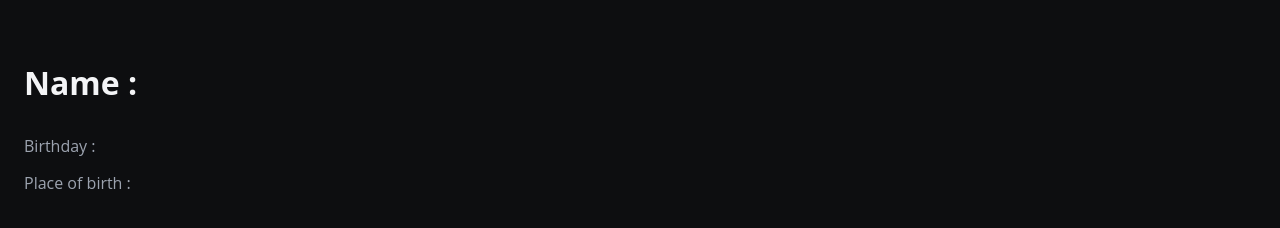
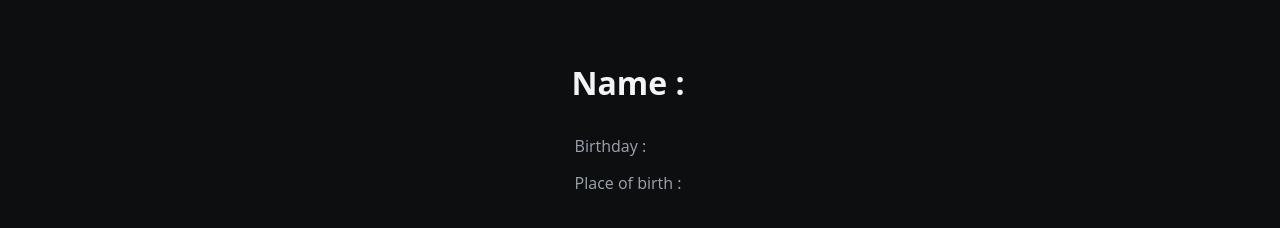
Before and after one commit to jangth0655/ReMovie-client, a React (Create React App) app: page /actors/1 in a window 1280 px wide. Shown: the part 408-636 px from the top of the page. Built offline with nearby package versions, Linux system fonts and the light colour scheme.

Commit message:
updated_layout-titleName&actor

```diff
--- a/src/components/layout.tsx
+++ b/src/components/layout.tsx
@@ -38,7 +38,9 @@ const Col = styled.div`
 
 const SearchContainer = styled.div``;
 
-const LogoName = styled.div``;
+const LogoName = styled.div`
+  cursor: pointer;
+`;
 
 const Name = styled.span<{ active?: boolean }>`
   font-size: ${(props) => props.theme.fontSize.big};
@@ -215,7 +217,7 @@ const Layout: React.FC<LayoutProps> = ({ children, title }) => {
           </Svg>
         ) : (
           <Col>
-            <LogoName>
+            <LogoName onClick={() => onHome()}>
               <Name active={true}>Re</Name>
               <Name>Movie</Name>
             </LogoName>
--- a/src/screen/actor/ActorDetail.tsx
+++ b/src/screen/actor/ActorDetail.tsx
@@ -31,7 +31,7 @@ const Container = styled.div<{ post?: string }>`
   display: flex;
   flex-direction: column;
   justify-content: center;
-  align-items: flex-start;
+  align-items: center;
 `;
 
 const ActorImageBox = styled.div`
@@ -55,6 +55,10 @@ const InfoBox = styled.div`
   width: 100%;
   color: ${(props) => props.theme.color.text.dark};
   padding-right: ${(props) => props.theme.gap.medium};
+  display: flex;
+  flex-direction: column;
+  align-items: center;
+  justify-content: center;
 `;
 
 const Name = styled.div`
```
